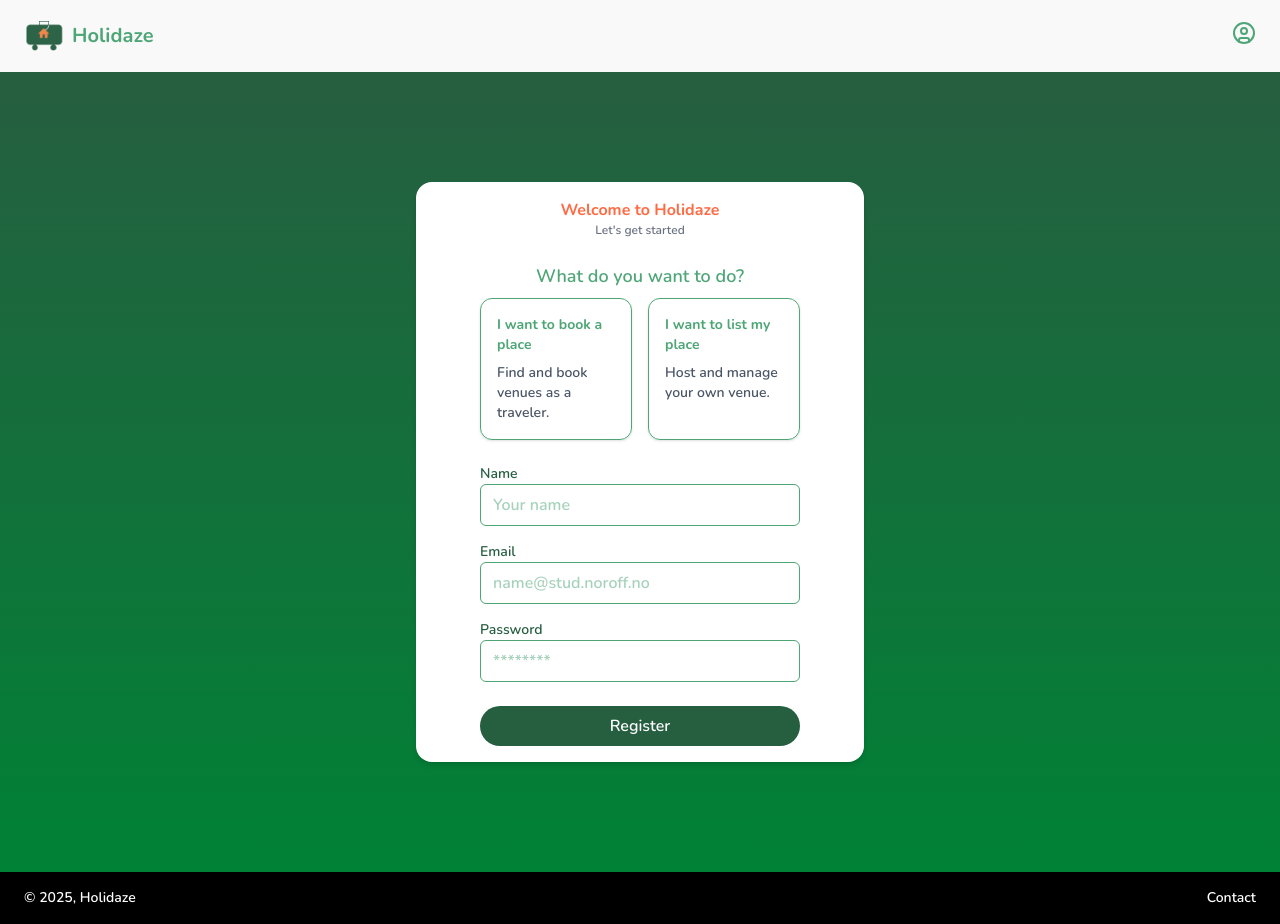
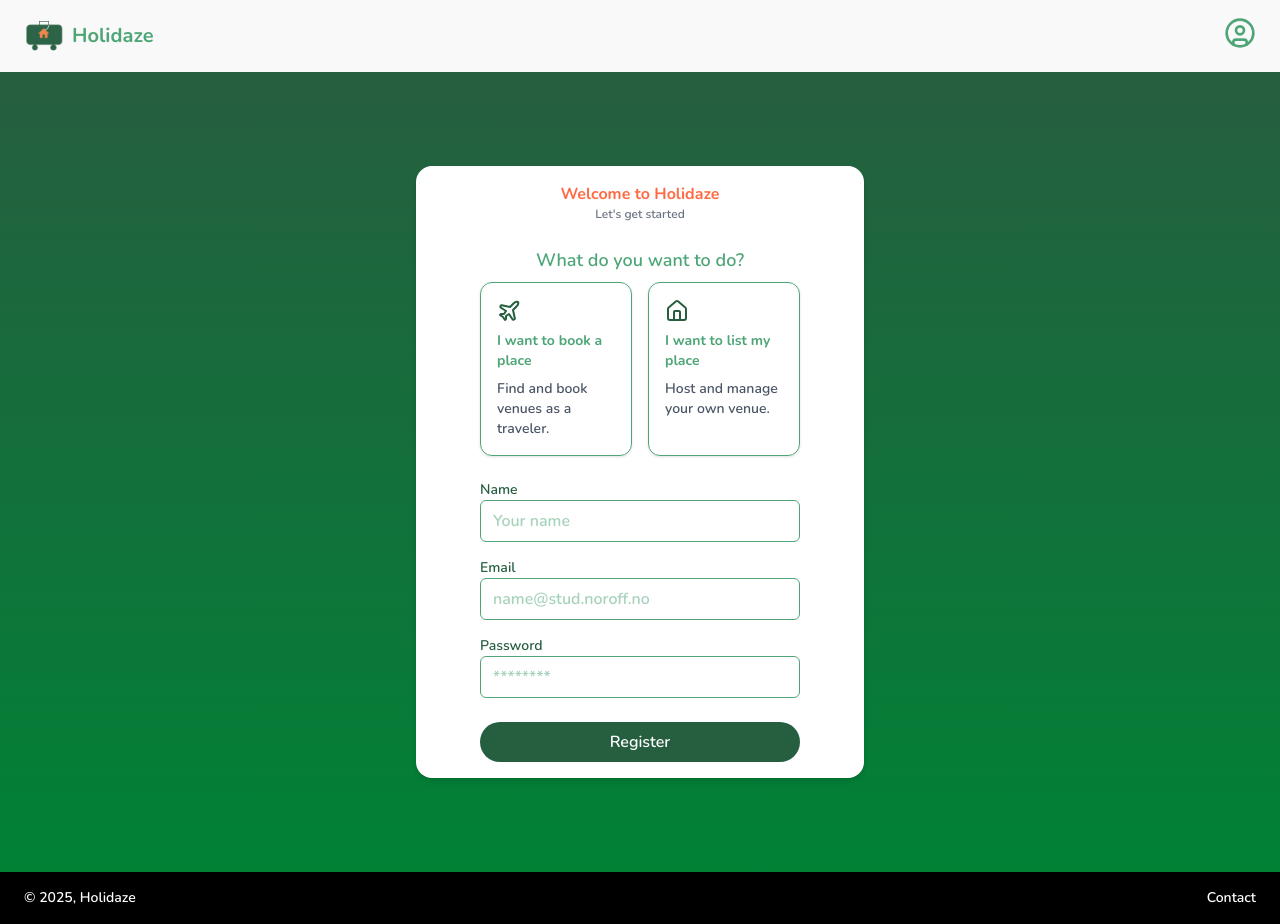
Before and after one commit to VAbrishamii/Holidaze-venue, a Next.js app in the folder holidaze/: page /auth/register in a window 1280 px wide. Built offline with nearby package versions, Linux system fonts and the light colour scheme; no server answers.

Commit message:
add some JS Docs

```diff
--- a/holidaze/src/component/auth/RegisterForm.tsx
+++ b/holidaze/src/component/auth/RegisterForm.tsx
@@ -239,13 +239,18 @@ export default function RegisterForm({ onRegisterSuccess }: Props) {
   } = useForm<RegisterFormData>({
     resolver: zodResolver(registerSchema),
   });
-
+/**
+ * Sync the selected role with the form data
+ */
   useEffect(() => {
     if (role) {
       setValue("role", role);
       setValue("venueManager", role === "manager");
     }
   }, [role, setValue]);
+  /**
+   * submit registration form using react query
+   */
 
   const { mutate, isPending } = useMutation({
     mutationFn: registerUser,
@@ -358,7 +363,7 @@ export default function RegisterForm({ onRegisterSuccess }: Props) {
         <button
           type="submit"
           disabled={isPending || !role}
-          className="w-full bg-[var(--color-darkgreen)] text-white py-2 rounded-full hover:bg-darkGreen transition flex items-center justify-center">
+          className="w-full bg-[var(--color-darkgreen)] text-white py-2 rounded-full hover:bg-darkGreen transition flex items-center justify-center cursor-pointer">
           {isPending ? (
             <span className="flex items-center gap-2">
               <LoadingSpinner size={18} />
--- a/holidaze/src/component/auth/RoleSwitcher.tsx
+++ b/holidaze/src/component/auth/RoleSwitcher.tsx
@@ -17,10 +17,10 @@ export default function RoleSwitcher({ selectedRole, onSelect }: Props) {
         <button
           type="button"
           onClick={() => onSelect("customer")}
-          className={`p-4 border rounded-xl shadow hover:shadow-lg transition text-left flex flex-col items-start gap-2 ${
+          className={`p-4 border rounded-xl shadow hover:shadow-lg transition text-left flex flex-col items-start gap-2 cursor-pointer ${
             selectedRole === "customer" ? "bg-green-50 border-green-500" : ""
           }`}>
-          {/* <Plane className="h-6 w-6 text-[var(--color-darkgreen)]" /> */}
+          <Plane className="h-6 w-6 text-[var(--color-darkgreen)]" />
           <h3 className="text-sm font-bold">I want to book a place</h3>
           <p className="text-sm text-gray-600">
             Find and book venues as a traveler.
@@ -30,10 +30,10 @@ export default function RoleSwitcher({ selectedRole, onSelect }: Props) {
         <button
           type="button"
           onClick={() => onSelect("manager")}
-          className={`p-4 border rounded-xl shadow hover:shadow-lg transition text-left flex flex-col items-start gap-2 ${
+          className={`p-4 border rounded-xl shadow hover:shadow-lg transition text-left flex flex-col items-start gap-2 cursor-pointer ${
             selectedRole === "manager" ? "bg-green-50 border-green-500" : ""
           }`}>
-          {/* <Home className="h-6 w-6 text-[var(--color-darkgreen)]" /> */}
+          <Home className="h-6 w-6 text-[var(--color-darkgreen)]" />
           <h3 className="text-sm font-bold">I want to list my place</h3>
           <p className="text-sm text-gray-600">
             Host and manage your own venue.
--- a/holidaze/src/component/layout/Navbar.tsx
+++ b/holidaze/src/component/layout/Navbar.tsx
@@ -74,7 +74,7 @@ export default function Navbar() {
                 className="rounded-full object-cover"
               />
             ) : (
-              <CircleUser className="w-6 h-6" />
+              <CircleUser className="w-8 h-8" />
             )}
           </button>
 
```
Also changed, not shown: holidaze/src/component/auth/LoginModal.tsx (+26 -2 lines).
